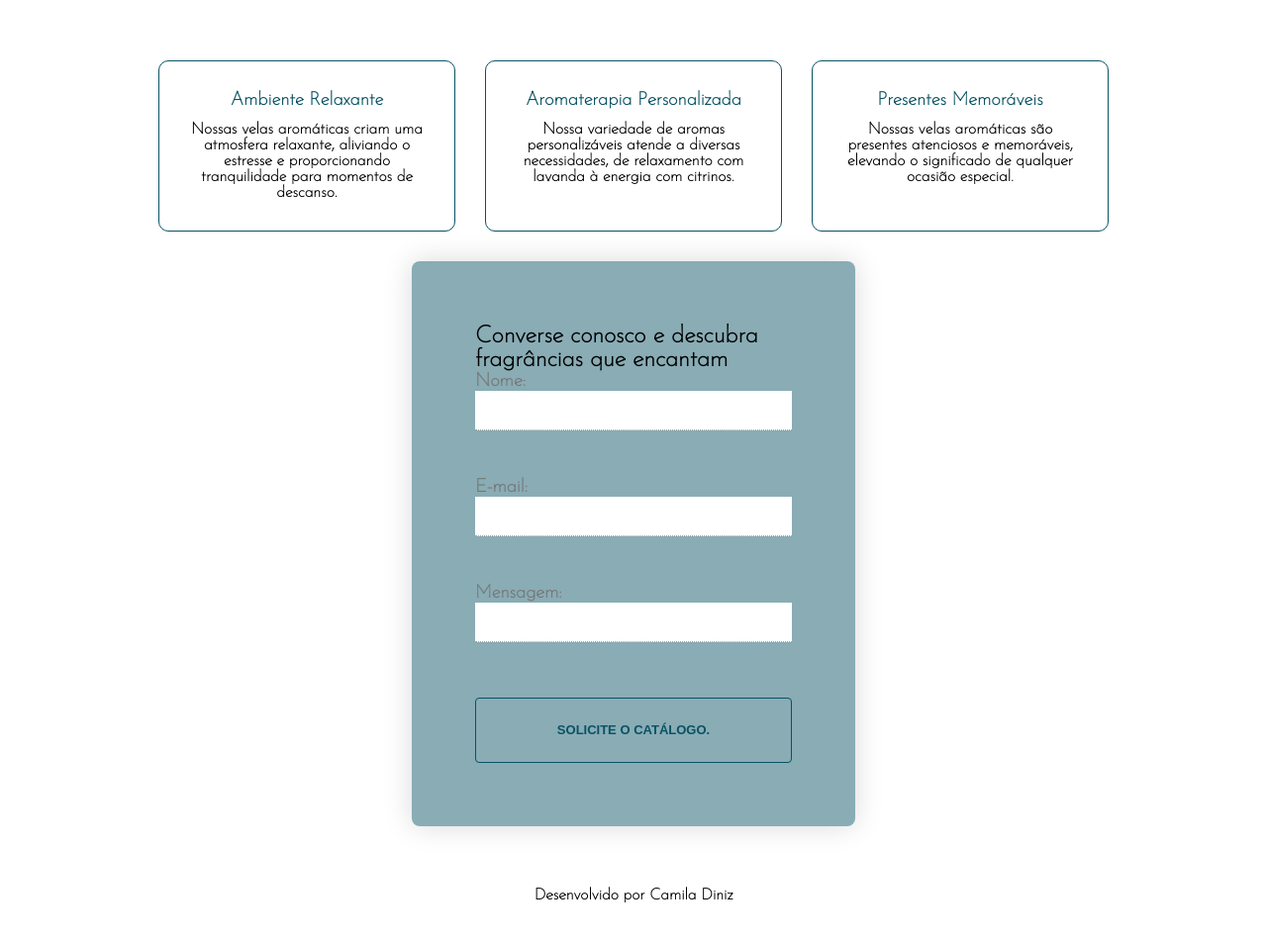
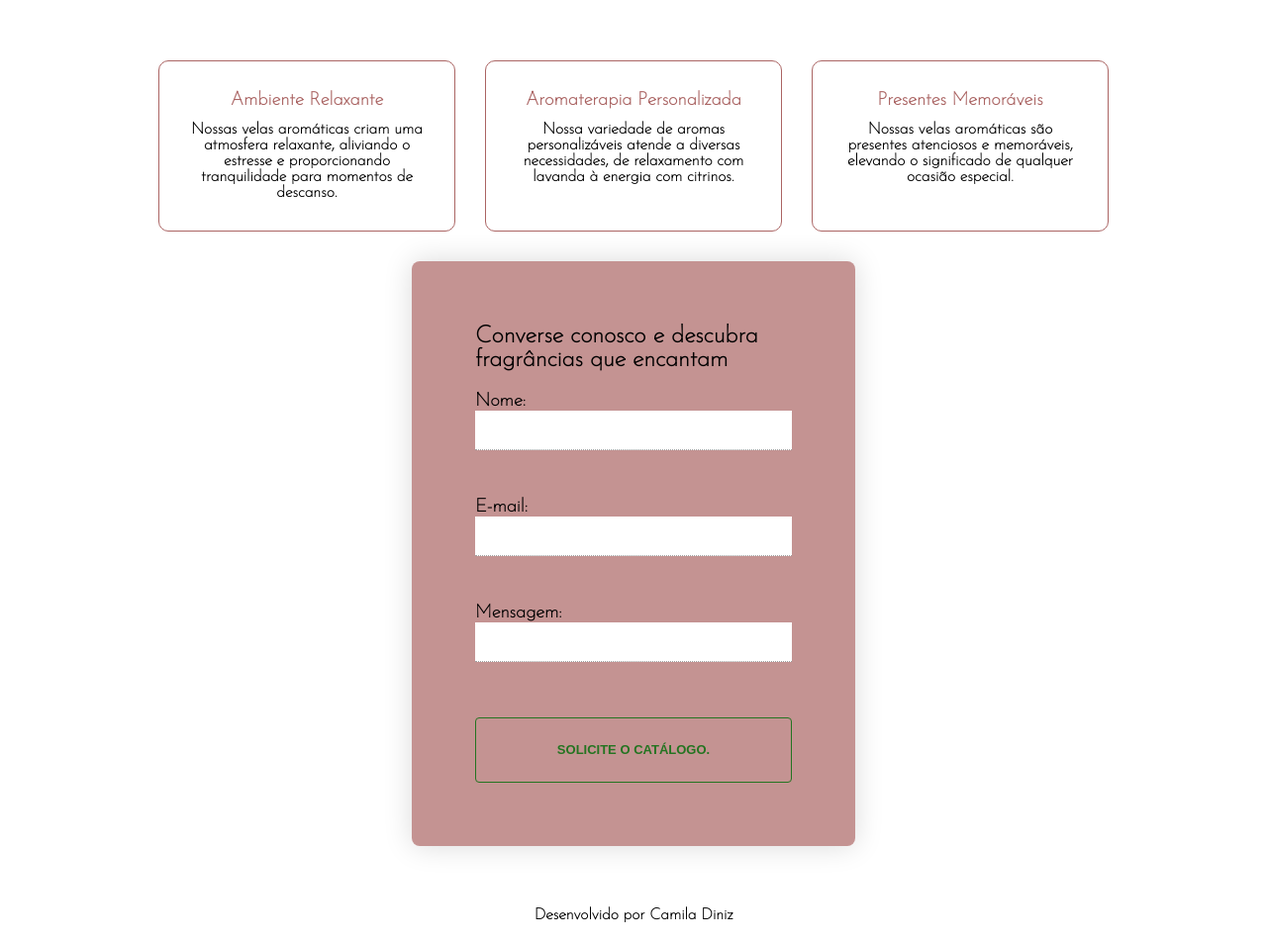
Before and after one commit to camiladinizi/landing-pages, a plain HTML site: page index.html in a window 1280 px wide. Shown: the part 1051-2004 px from the top of the page at 99% size. Drawn offline with Linux system fonts and the light colour scheme.

Commit message:
Finalização
Alterei cores.

```diff
--- a/index.html
+++ b/index.html
@@ -53,19 +53,21 @@
              <h1 id="entreEmContato">Converse conosco e descubra fragrâncias que encantam</h1>
 
                 <div>
-                    <label for="name"><h3>Nome:</h3>
+                    <label for="name"><h3 class="contato">Nome:</h3>
                     <input type="text" id="name"/>
                     </label>
                 </div>
 
                 <div>
-                    <label for="mail"><h3>E-mail:</h3>
+                    <label for="mail"><h3 class="contato">E-mail:</h3>
                     <input type="email" id="mail"/>
                     </label>
                 </div>
 
+                <div class="contato"></div>
+
                 <div>
-                    <label for="msg"><h3>Mensagem:</h3>
+                    <label for="msg"><h3 class="contato">Mensagem:</h3>
                     <input type="text" id="msg"/>
                     </label>
                 </div>
--- a/responsividade.css
+++ b/responsividade.css
@@ -30,7 +30,8 @@
     .principal-texto {
         display: flex;
         flex-direction: column;
-        background-color: rgba(9, 82, 100, 0.9); color: #fff;
+        background-color:  rgba(171, 101, 100, 0.906);
+        color: #fff;
         font-size: 20px;
         width: 60%;
         padding: 30px;
--- a/style.css
+++ b/style.css
@@ -10,6 +10,7 @@
 
  body {
     font-family: 'Josefin Sans', sans-serif;
+    background-color: rgb(246, 247, 229)176);
  }
 
  body > .terciario-box{
@@ -47,7 +48,7 @@
  }
 
  .principal-texto {
-   background-color: rgba(9, 82, 100, 0.9);
+   background-color: rgba(171, 101, 100, 0.906);
    color: #fff;
    font-size: 30px;
    margin-top: 24%;
@@ -75,7 +76,7 @@
    flex-direction: column;
    width: 300px;
    font-weight: bold;
-   color: rgb(9, 82, 100);
+   color: rgb(171, 101, 100);
    border: 1px solid;
    padding: 30px;
    border-radius: 10px;
@@ -89,7 +90,7 @@
  }
 
  .terciario-box{
-   background: rgba(9, 82, 100, 0.479);
+   background: rgba(171, 101, 100, 0.7);
    display: flex;
    flex-direction: column;
    margin: auto;
@@ -98,6 +99,10 @@
    padding: 4rem;
    border-radius: 0.5rem;
    box-shadow: 0 0 1.8rem rgba(0, 0, 0, 0.15);
+ }
+
+ #entreEmContato {
+  padding-bottom: 20px;
  }
 
  label {
@@ -133,17 +138,22 @@
    padding: 1rem 2rem;
    cursor: pointer;
    background: transparent;
-   color: rgb(9, 82, 100);
+   color: rgb(36, 116, 33);
    border: 1px solid currentColor;
    border-radius: 4px;
    margin-top: 0.5rem;
    transition: 0.25s;
  }
 
+ .contato {
+  color: #000;
+
+ }
+
  button:hover,
  button:focus{
    outline: none;
-   background: rgb(9, 82, 100);
+   background: rgb(36, 116, 33);
    color: #fff;
  }
 
```
